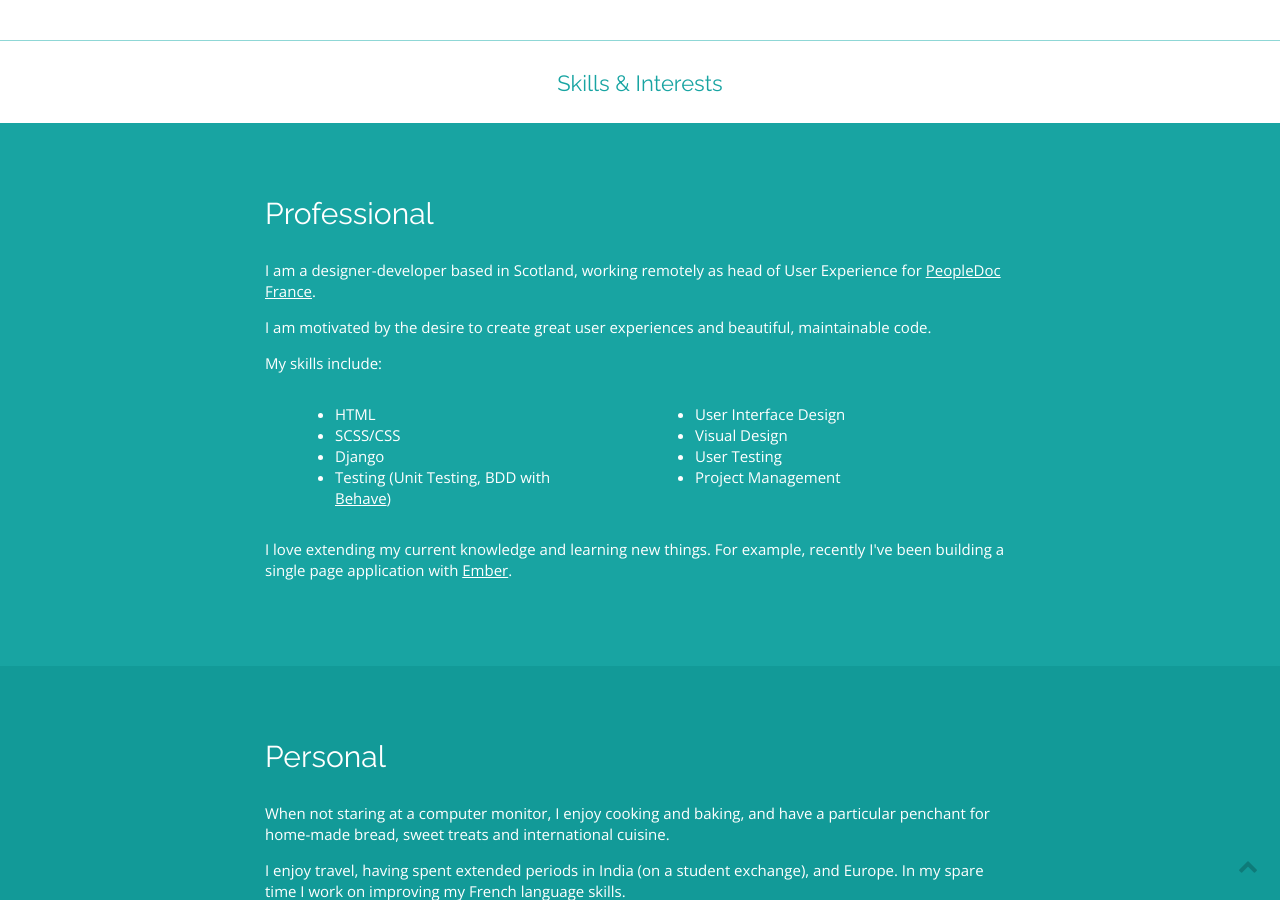
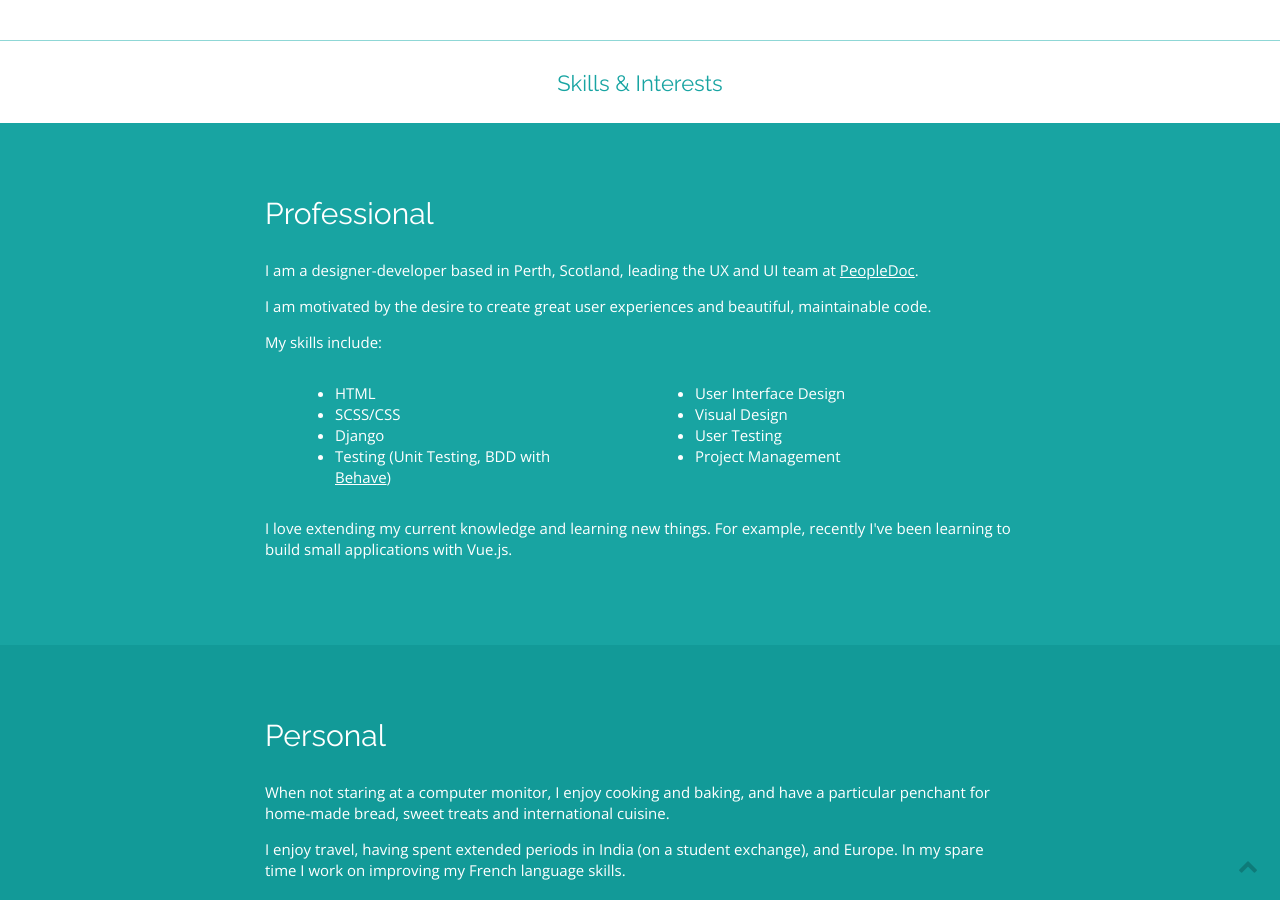
Before and after one commit to nlhkabu/nlhkabu.github.io, a Jekyll site: the page built from index.html, in a window 1280 px wide and 900 px high, scrolled down 1990 px. Built offline with Jekyll 4.4.1, drawn with Linux system fonts in a browser that asks for light colours; nearby versions of some CDN libraries; some web fonts are replaced.

Commit message:
Update index

```diff
--- a/index.html
+++ b/index.html
@@ -2,8 +2,8 @@
 layout: default
 home: 'true'
 title: Nicole Harris | Design and Code
-summary: Nicole Harris is a designer/developer based in Scotland.
-learning: building a single page application with <a href="http://emberjs.com/">Ember</a>
+summary: Nicole Harris is a designer/developer based in Perth, Scotland.
+learning: learning to build small applications with Vue.js
 ---
 
 <section class="dark" id="projects" name="projects">
@@ -40,7 +40,7 @@ learning: building a single page application with <a href="http://emberjs.com/">
     <div id="professional" class="skill" name="skill">
         <div class="container">
             <h2>Professional</h2>
-            <p>I am a designer-developer based in Scotland, working remotely as head of User Experience for <a href="http://www.people-doc.com/">PeopleDoc France</a>.</p>
+            <p>I am a designer-developer based in Perth, Scotland, leading the UX and UI team at <a href="http://www.people-doc.com/">PeopleDoc</a>.</p>
             <p>I am motivated by the desire to create great user experiences and beautiful, maintainable code.</p>
             <p>My skills include:</p>
 
```
